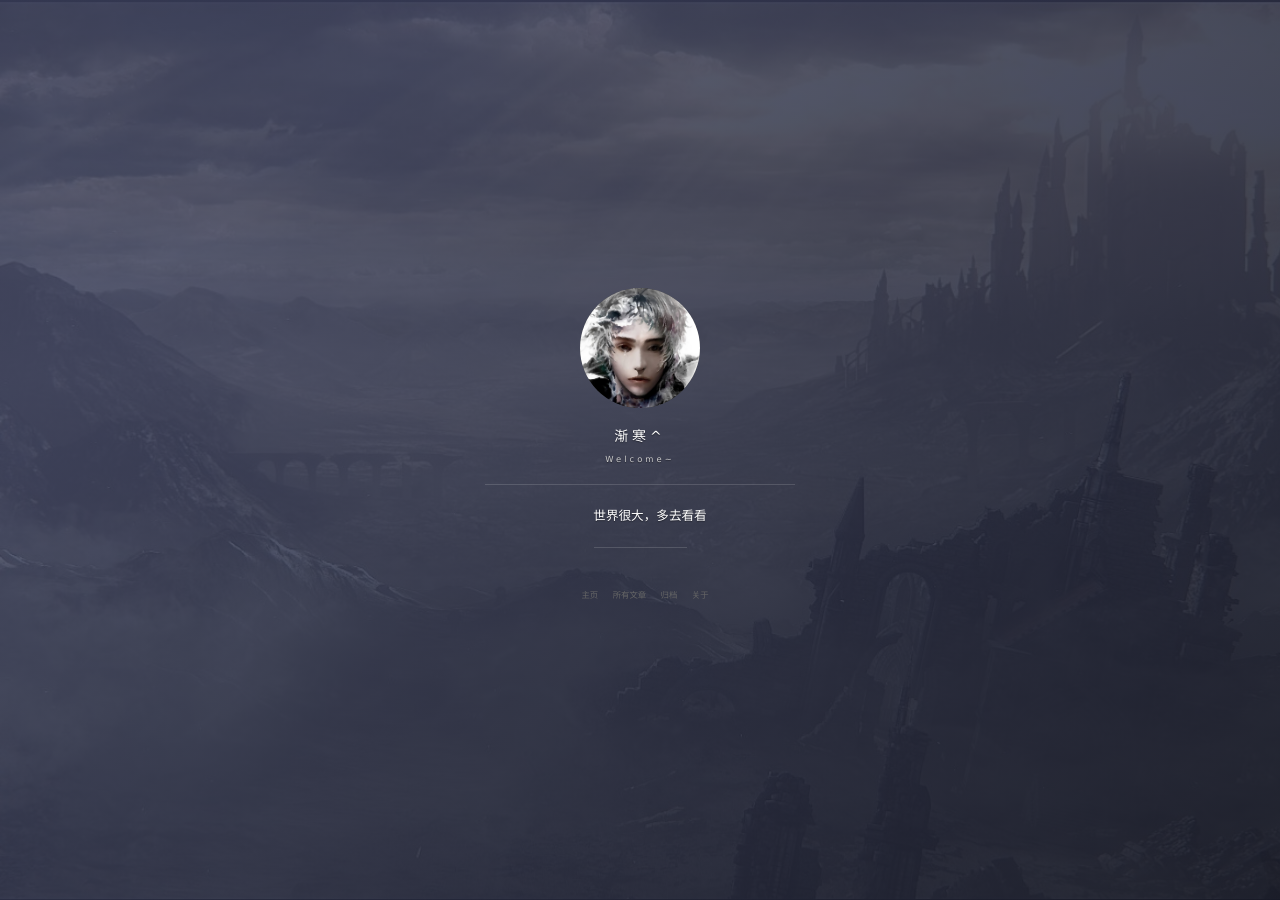
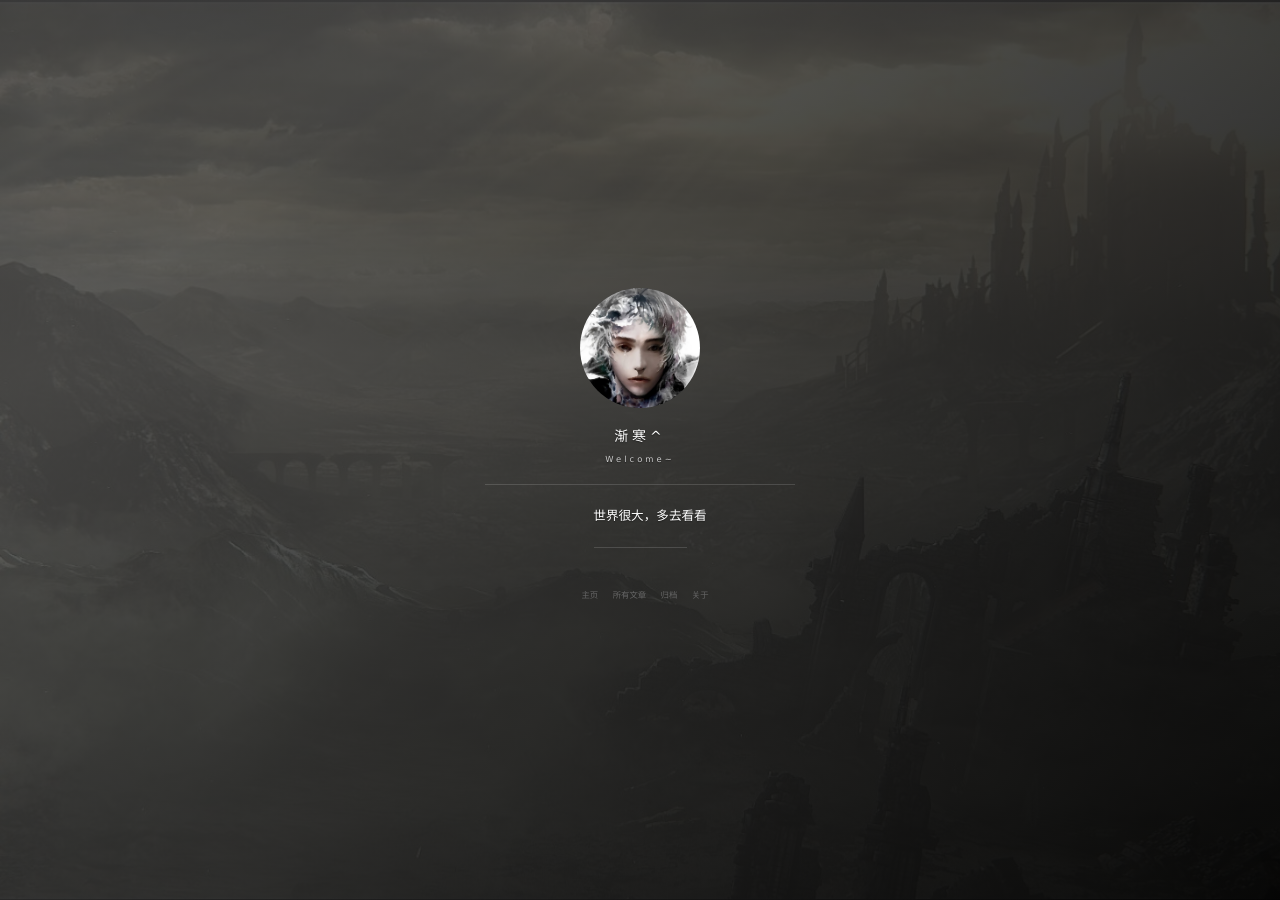
Before and after one commit to Fleschier/Fleschier.github.io, a Jekyll site: the page built from index.html, in a window 1280 px wide. Built offline with Jekyll 4.4.1, drawn with Linux system fonts in a browser that asks for light colours; nearby versions of some CDN libraries; the list of posts is cut into pages by our own code.

Commit message:
return to previous style

```diff
--- a/_config.yml
+++ b/_config.yml
@@ -31,7 +31,7 @@ highlighter: rouge
 textColor: #FF0000
 
 # supported colors: blue, green, purple, red, orange or slate. If you need clear, leave it empty.
-cover_color: slate
+cover_color: clear
 
 # The blog button should not be removed.
 blog_button:
```
